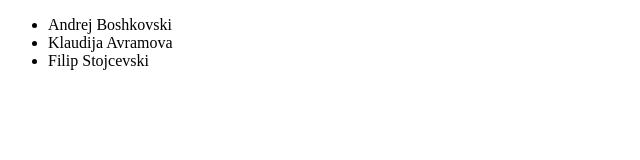
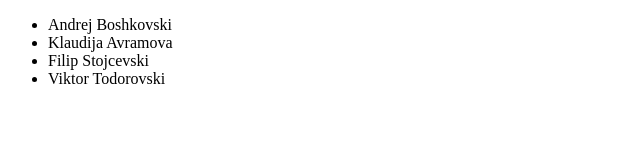
Before and after one commit to andrejboskovski/mentor-class-06-github, a plain HTML site: page index.html in a window 1280 px wide. Shown: the whole page, without its empty margins (0-640 px from the left). Drawn offline with Linux system fonts and the light colour scheme.

Commit message:
Added name

```diff
--- a/index.html
+++ b/index.html
@@ -11,6 +11,7 @@
         <li>Andrej Boshkovski</li>
         <li>Klaudija Avramova</li>
         <li>Filip Stojcevski</li>
+        <li>Viktor Todorovski</li>
     </ul>
 </body>
 </html>
```
